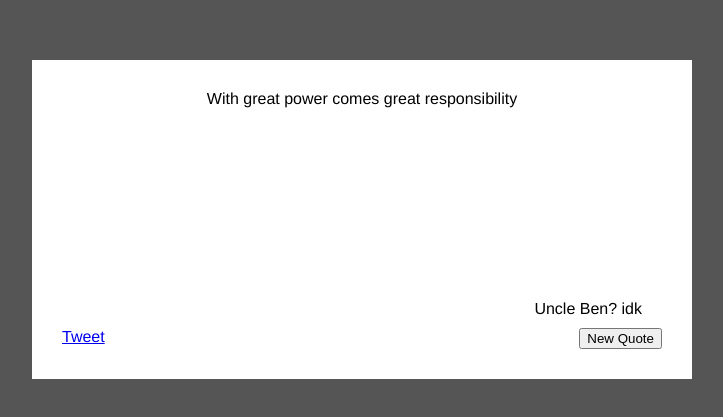
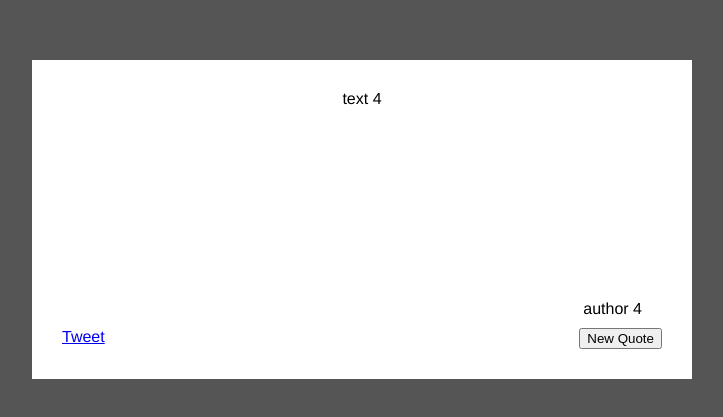
Before and after one commit to WofWca/my-fcc-random-qoute-machine, a Vue app: page / in a window 1280 px wide. Shown: the part 181-598 px from the top of the page, without its empty margins (278-1001 px from the left). Built offline with nearby package versions, Linux system fonts and the light colour scheme.

Commit message:
Init with a random quote

```diff
--- a/src/App.vue
+++ b/src/App.vue
@@ -38,7 +38,12 @@ export default class App extends Vue {
     { text: 'text 4', author: 'author 4' },
   ];
   private backgroundColor = '#555'; // TODO.
-  private currQuote = this.quotes[0];
+  private currQuote: Quote;
+  constructor() {
+    super();
+    const initQuoteInd: number = Math.floor(Math.random() * this.quotes.length);
+    this.currQuote = this.quotes[initQuoteInd];
+  }
   private changeQuote(): void {
     let nextQuoteInd: number = Math.floor(Math.random() * this.quotes.length);
     if (nextQuoteInd === this.quotes.indexOf(this.currQuote)) {
```
